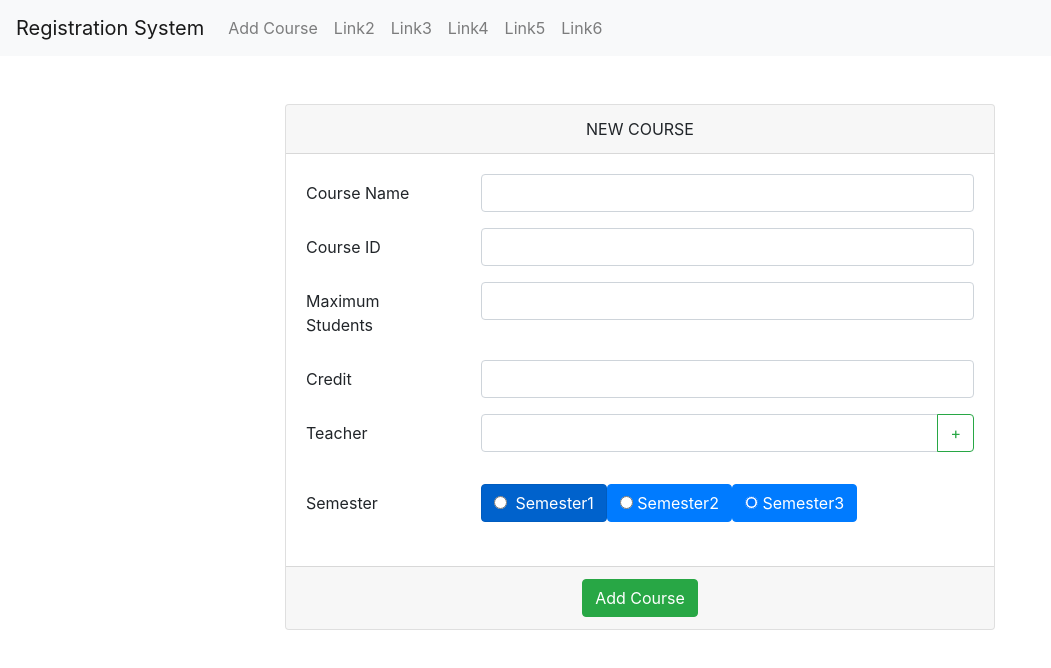
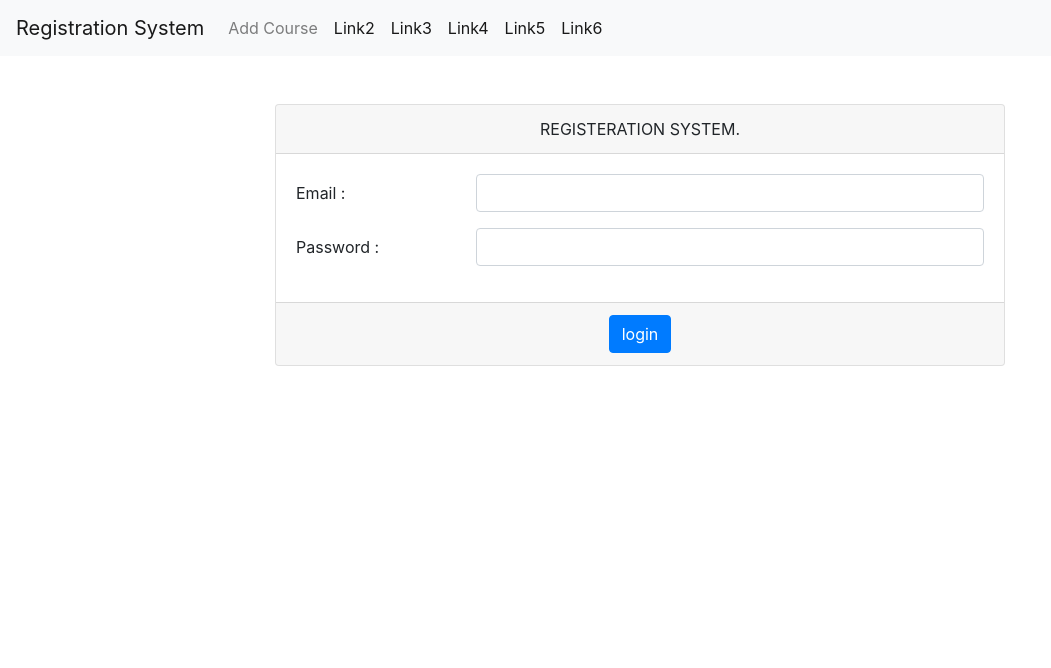
Before and after one commit to pasakornCAMT/registration-system-project, an Angular app in the folder my-app/: page /login in a window 1280 px wide. Shown: the top 668 px of the page, without its empty margins (0-1051 px from the left). Built offline with nearby package versions, Linux system fonts and the light colour scheme.

Commit message:
-routing(app + course) -make login page as defult -edit menu to make it available to link

```diff
--- /dev/null
+++ b/my-app/src/app/app-routing.module.ts
@@ -0,0 +1,20 @@
+import {NgModule}              from '@angular/core';
+import {RouterModule, Routes}  from '@angular/router';
+import {LoginComponent} from './login/login.component';
+const appRoutes: Routes = [
+  {
+    path: 'login', component: LoginComponent
+  }
+  // , {path: '**', component: FileNotFoundComponent},
+];
+
+@NgModule({
+  imports: [
+    RouterModule.forRoot(appRoutes)
+  ],
+  exports: [
+    RouterModule
+  ]
+})
+export class AppRoutingModule {
+}
--- a/my-app/src/app/app.component.html
+++ b/my-app/src/app/app.component.html
@@ -1,3 +1,4 @@
+
 <app-menu></app-menu>
-<!--<router-outlet></router-outlet>-->
-<app-add-course></app-add-course>
+
+<router-outlet></router-outlet>
--- a/my-app/src/app/app.module.ts
+++ b/my-app/src/app/app.module.ts
@@ -1,11 +1,11 @@
 import { BrowserModule } from '@angular/platform-browser';
 import { NgModule } from '@angular/core';
-
-
 import { AppComponent } from './app.component';
 import { LoginComponent } from './login/login.component';
 import { MenuComponent } from './menu/menu.component';
 import { AddCourseComponent } from './course/add-course/add-course.component';
+import {AppRoutingModule} from "./app-routing.module";
+import {CourseRoutingModule} from "./course/course-routing.module";
 
 
 @NgModule({
@@ -16,7 +16,7 @@ import { AddCourseComponent } from './course/add-course/add-course.component';
     AddCourseComponent
   ],
   imports: [
-    BrowserModule
+    BrowserModule,CourseRoutingModule,AppRoutingModule
   ],
   providers: [],
   bootstrap: [AppComponent]
--- /dev/null
+++ b/my-app/src/app/course/course-routing.module.ts
@@ -0,0 +1,25 @@
+import {NgModule} from '@angular/core';
+import {RouterModule, Routes} from '@angular/router';
+import {AddCourseComponent} from './add-course/add-course.component';
+
+const courseRoute: Routes =
+  [
+    {path: 'add-course', component: AddCourseComponent},
+    {
+      path: '',
+      redirectTo: '/login',
+      pathMatch: 'full'
+    }
+  ];
+
+@NgModule({
+  imports: [
+    RouterModule.forRoot(courseRoute)
+  ],
+  declarations: [],
+  exports: [
+    RouterModule
+  ]
+})
+export class CourseRoutingModule {
+}
--- a/my-app/src/app/menu/menu.component.html
+++ b/my-app/src/app/menu/menu.component.html
@@ -1,28 +1,28 @@
 <nav class="navbar navbar-expand-lg navbar-light bg-light">
-  <a class="navbar-brand" href="#">Registration System</a>
+  <a class="navbar-brand" routerLink="/login">Registration System</a>
   <button class="navbar-toggler" type="button" data-toggle="collapse" data-target="#navbarSupportedContent" aria-controls="navbarSupportedContent" aria-expanded="false" aria-label="Toggle navigation">
     <span class="navbar-toggler-icon"></span>
   </button>
 
   <div class="collapse navbar-collapse" id="navbarSupportedContent">
     <ul class="navbar-nav mr-auto">
-      <li class="nav-item">
-        <a class="nav-link" href="#">Add Course</a>
+      <li class="nav-item" role="presentation" routerLinkActive="active">
+        <a class="nav-link" routerLink="/add-course">Add Course</a>
       </li>
-      <li class="nav-item">
-        <a class="nav-link" href="#">Link2</a>
+      <li class="nav-item" role="presentation" routerLinkActive="active">
+        <a class="nav-link" routerLink="/">Link2</a>
       </li>
-      <li class="nav-item">
-        <a class="nav-link" href="#">Link3</a>
+      <li class="nav-item" role="presentation" routerLinkActive="active">
+        <a class="nav-link" routerLink="/">Link3</a>
       </li>
-      <li class="nav-item">
-        <a class="nav-link" href="#">Link4</a>
+      <li class="nav-item" role="presentation" routerLinkActive="active">
+        <a class="nav-link"routerLink="/">Link4</a>
       </li>
-      <li class="nav-item">
-        <a class="nav-link" href="#">Link5</a>
+      <li class="nav-item" role="presentation" routerLinkActive="active">
+        <a class="nav-link" routerLink="/">Link5</a>
       </li>
-      <li class="nav-item">
-        <a class="nav-link" href="#">Link6</a>
+      <li class="nav-item" role="presentation" routerLinkActive="active">
+        <a class="nav-link" routerLink="/">Link6</a>
       </li>
     </ul>
   </div>
```
